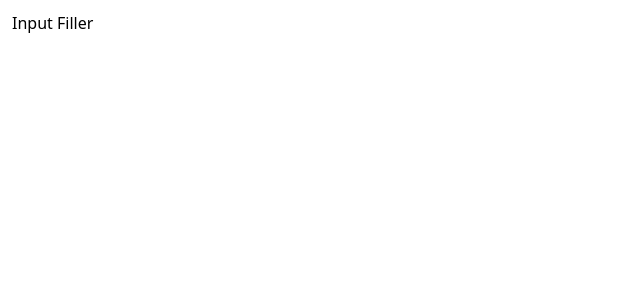
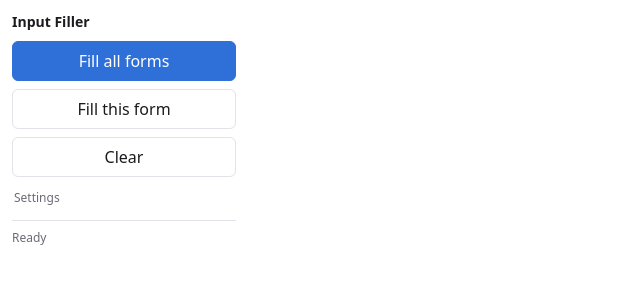
Before and after one commit to ashrafiucse/Input-Filler, a website with bundled scripts: page entrypoints/popup/index.html in a window 1280 px wide. Shown: the whole page, without its empty margins (0-640 px from the left). Built offline with nearby package versions, Linux system fonts and the light colour scheme.

Commit message:
feat(popup): fill/clear buttons + themed status footer (U9)
Popup (Fill all / Fill this form / Clear + Settings link) messages the
background and shows a themed footer with loading, zero-count, error, and
ignored-site states (reviews F-D2, F-D3). Pure status formatter unit-tested
(review F-C2).

```diff
--- a/entrypoints/popup/index.html
+++ b/entrypoints/popup/index.html
@@ -1,5 +1,5 @@
 <!DOCTYPE html>
-<html lang="en">
+<html lang="en" data-theme="light">
   <head>
     <meta charset="UTF-8" />
     <meta name="viewport" content="width=device-width, initial-scale=1.0" />
@@ -7,7 +7,14 @@
     <link rel="stylesheet" href="./style.css" />
   </head>
   <body>
-    <div id="app">Input Filler</div>
+    <header><h1>Input Filler</h1></header>
+    <main>
+      <button id="fill-all" data-action="fillAll" class="primary">Fill all forms</button>
+      <button id="fill-form" data-action="fillForm">Fill this form</button>
+      <button id="clear" data-action="clear">Clear</button>
+      <button id="options" class="link">Settings</button>
+    </main>
+    <footer id="status" class="status ready">Ready</footer>
     <script type="module" src="./main.ts"></script>
   </body>
 </html>
--- a/entrypoints/popup/main.ts
+++ b/entrypoints/popup/main.ts
@@ -1,4 +1,47 @@
-// Popup logic is expanded in a later unit (Fill all / Fill this form / Clear
-// buttons + fill-count footer). This stub proves the popup entrypoint builds.
-const app = document.getElementById('app');
-if (app) app.textContent = 'Input Filler';
+import { loadSettings, getDefaultStorageAdapter } from '@/src/lib/settings';
+import { formatPopupStatus, type PopupAction } from '@/src/lib/popup-status';
+
+const status = document.getElementById('status') as HTMLElement;
+const actionButtons = Array.from(document.querySelectorAll<HTMLButtonElement>('button[data-action]'));
+
+function setStatus(text: string, cls: string): void {
+  status.textContent = text;
+  status.className = `status ${cls}`;
+}
+
+function setBusy(busy: boolean): void {
+  for (const b of actionButtons) b.disabled = busy;
+}
+
+async function run(action: PopupAction): Promise<void> {
+  setBusy(true);
+  setStatus('Working…', 'busy');
+  try {
+    const res = await browser.runtime.sendMessage({ action });
+    const s = formatPopupStatus(action, res as Parameters<typeof formatPopupStatus>[1]);
+    setStatus(s.text, s.cls);
+  } catch {
+    setStatus('Action failed', 'error');
+  } finally {
+    setBusy(false);
+  }
+}
+
+for (const b of actionButtons) {
+  const action = b.dataset.action as PopupAction;
+  b.addEventListener('click', () => void run(action));
+}
+
+document.getElementById('options')?.addEventListener('click', () => {
+  void browser.runtime.openOptionsPage();
+});
+
+// Apply the saved UI theme (light/dark).
+(async () => {
+  try {
+    const settings = await loadSettings(getDefaultStorageAdapter());
+    document.documentElement.dataset.theme = settings.general.theme;
+  } catch {
+    /* fall back to the default light theme */
+  }
+})();
--- a/entrypoints/popup/style.css
+++ b/entrypoints/popup/style.css
@@ -1,9 +1,80 @@
 :root {
   color-scheme: light dark;
 }
+[data-theme='dark'] {
+  --bg: #1b1b1f;
+  --fg: #ececf1;
+  --muted: #9a9aa5;
+  --accent: #4c8dff;
+  --border: #33333c;
+}
+[data-theme='light'],
+:root {
+  --bg: #ffffff;
+  --fg: #1b1b1f;
+  --muted: #6b6b76;
+  --accent: #2f6fd8;
+  --border: #e2e2e8;
+}
+* {
+  box-sizing: border-box;
+}
 body {
-  font-family: system-ui, -apple-system, Segoe UI, sans-serif;
+  font-family: system-ui, -apple-system, 'Segoe UI', sans-serif;
   margin: 0;
   padding: 12px;
-  width: 240px;
+  width: 248px;
+  background: var(--bg);
+  color: var(--fg);
 }
+header h1 {
+  font-size: 14px;
+  margin: 0 0 10px;
+}
+main {
+  display: flex;
+  flex-direction: column;
+  gap: 8px;
+}
+button {
+  font: inherit;
+  padding: 8px 10px;
+  border: 1px solid var(--border);
+  border-radius: 6px;
+  background: var(--bg);
+  color: var(--fg);
+  cursor: pointer;
+}
+button.primary {
+  background: var(--accent);
+  color: #fff;
+  border-color: var(--accent);
+}
+button.link {
+  background: transparent;
+  border: none;
+  color: var(--muted);
+  text-align: left;
+  padding: 4px 2px;
+  font-size: 12px;
+}
+button:disabled {
+  opacity: 0.6;
+  cursor: default;
+}
+.status {
+  margin-top: 10px;
+  padding-top: 8px;
+  border-top: 1px solid var(--border);
+  font-size: 12px;
+  color: var(--muted);
+}
+.status.ok {
+  color: #1f9d55;
+}
+.status.error {
+  color: #d12;
+}
+.status.busy {
+  color: var(--accent);
+}
--- /dev/null
+++ b/src/lib/popup-status.ts
@@ -0,0 +1,30 @@
+// Pure status formatter for the popup footer, extracted so the loading / zero /
+// error / disabled states are unit-testable without the browser runtime.
+
+export type PopupAction = 'fillAll' | 'fillForm' | 'clear';
+
+export interface PopupResponse {
+  ignored?: boolean;
+  error?: string;
+  result?: { filled?: number; skipped?: number; cleared?: number };
+}
+
+export interface PopupStatus {
+  text: string;
+  cls: 'ready' | 'busy' | 'ok' | 'muted' | 'error';
+}
+
+export function formatPopupStatus(action: PopupAction, res: PopupResponse | null | undefined): PopupStatus {
+  if (!res) return { text: 'No response', cls: 'error' };
+  if (res.ignored) return { text: 'Disabled on this site', cls: 'muted' };
+  if (res.error) {
+    return { text: res.error === 'no-content-script' ? 'Cannot run on this page' : 'Action failed', cls: 'error' };
+  }
+  const result = res.result ?? {};
+  if (action === 'clear') {
+    const n = result.cleared ?? 0;
+    return { text: `Cleared ${n} field${n === 1 ? '' : 's'}`, cls: 'ok' };
+  }
+  const n = result.filled ?? 0;
+  return { text: n === 0 ? 'Filled 0 fields' : `Filled ${n} field${n === 1 ? '' : 's'}`, cls: n === 0 ? 'muted' : 'ok' };
+}
```
Also changed, not shown: tests/popup.test.ts (added, +29 -0 lines).
